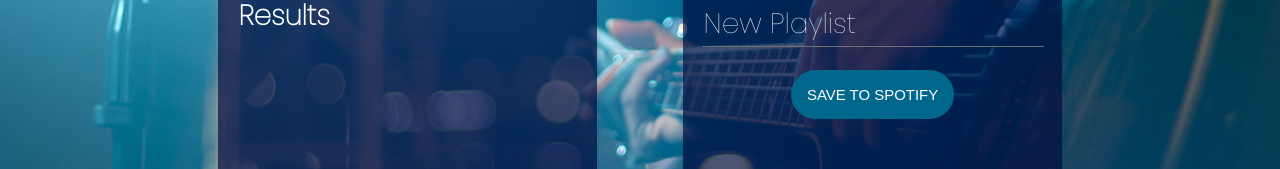
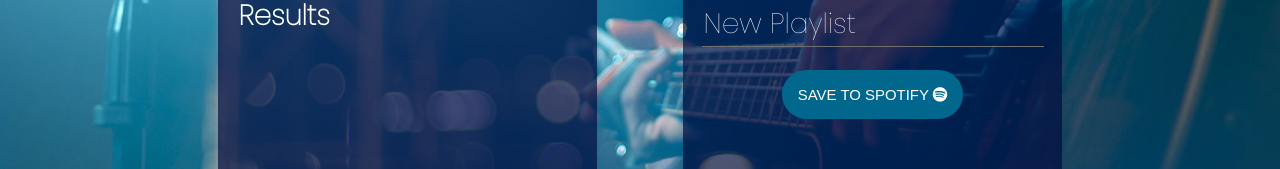
Before and after one commit to xavierloos/jammming, a React (Create React App) app: page / in a window 1280 px wide. Shown: the part 381-550 px from the top of the page. Built offline with nearby package versions, Linux system fonts and the light colour scheme.

Commit message:
Connecting to public URL

```diff
--- a/src/Components/Playlist/Playlist.js
+++ b/src/Components/Playlist/Playlist.js
@@ -22,7 +22,7 @@ class Playlist extends React.Component {
                 <TrackList tracks={this.props.playlistTracks}
                     isRemoval={true}
                     onRemove={this.props.onRemove} />
-                <button className="Playlist-save" onClick={this.props.onSave}>SAVE TO SPOTIFY</button>
+                <button className="Playlist-save" onClick={this.props.onSave}>SAVE TO SPOTIFY <i class="fab fa-spotify"></i></button>
             </div>
         );
     }
--- a/src/Components/SearchBar/SearchBar.js
+++ b/src/Components/SearchBar/SearchBar.js
@@ -26,7 +26,7 @@ class SearchBar extends React.Component {
         return (
             <div className="SearchBar">
                 <input placeholder="Enter A Song Title" onChange={this.handleTermChange} />
-                <button className="SearchButton" onClick={this.search}>SEARCH <i class="fas fa-search"></i></button>
+                <button className="SearchButton" onClick={this.search}><i class="fas fa-search"></i> SEARCH</button>
             </div>
         );
     }
```
